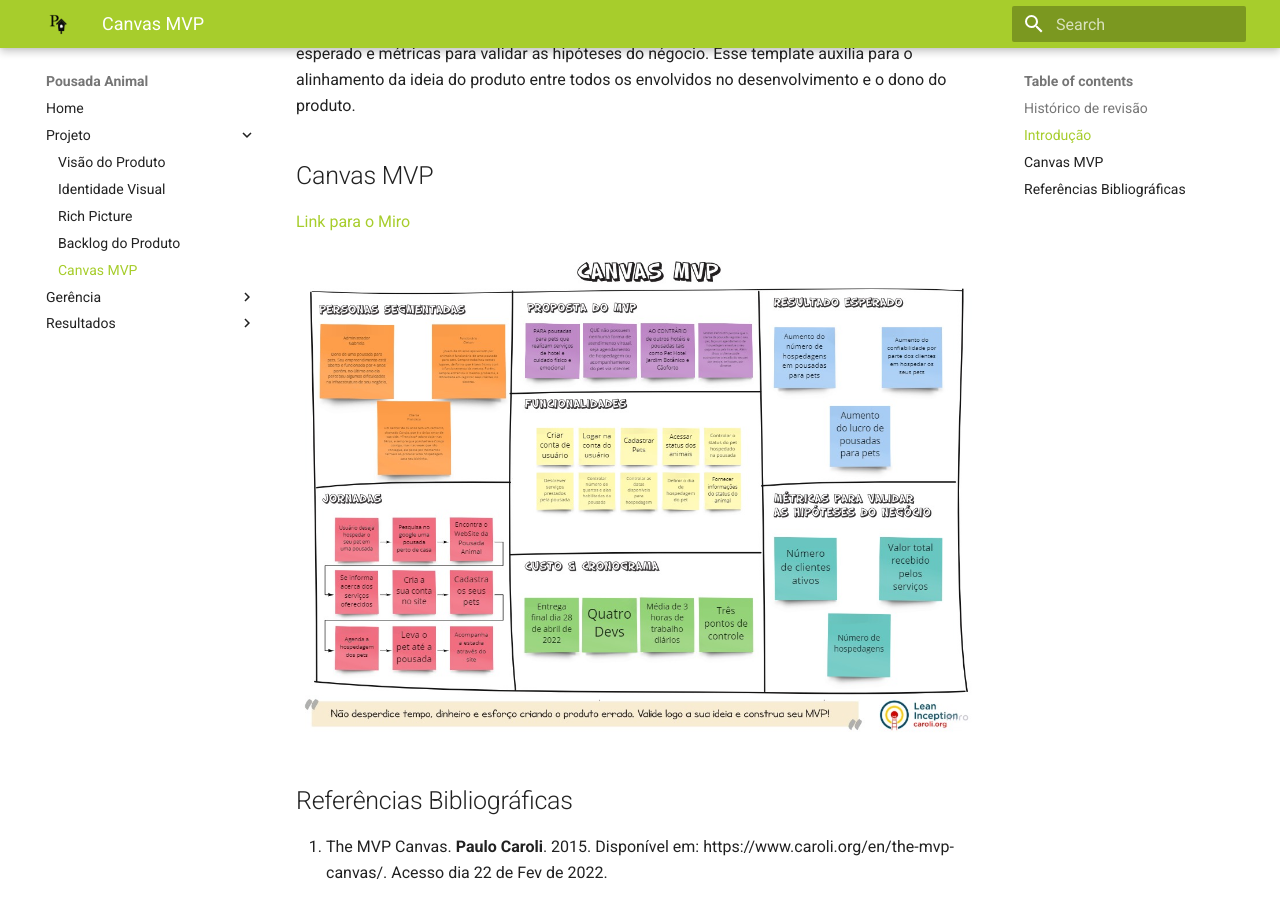
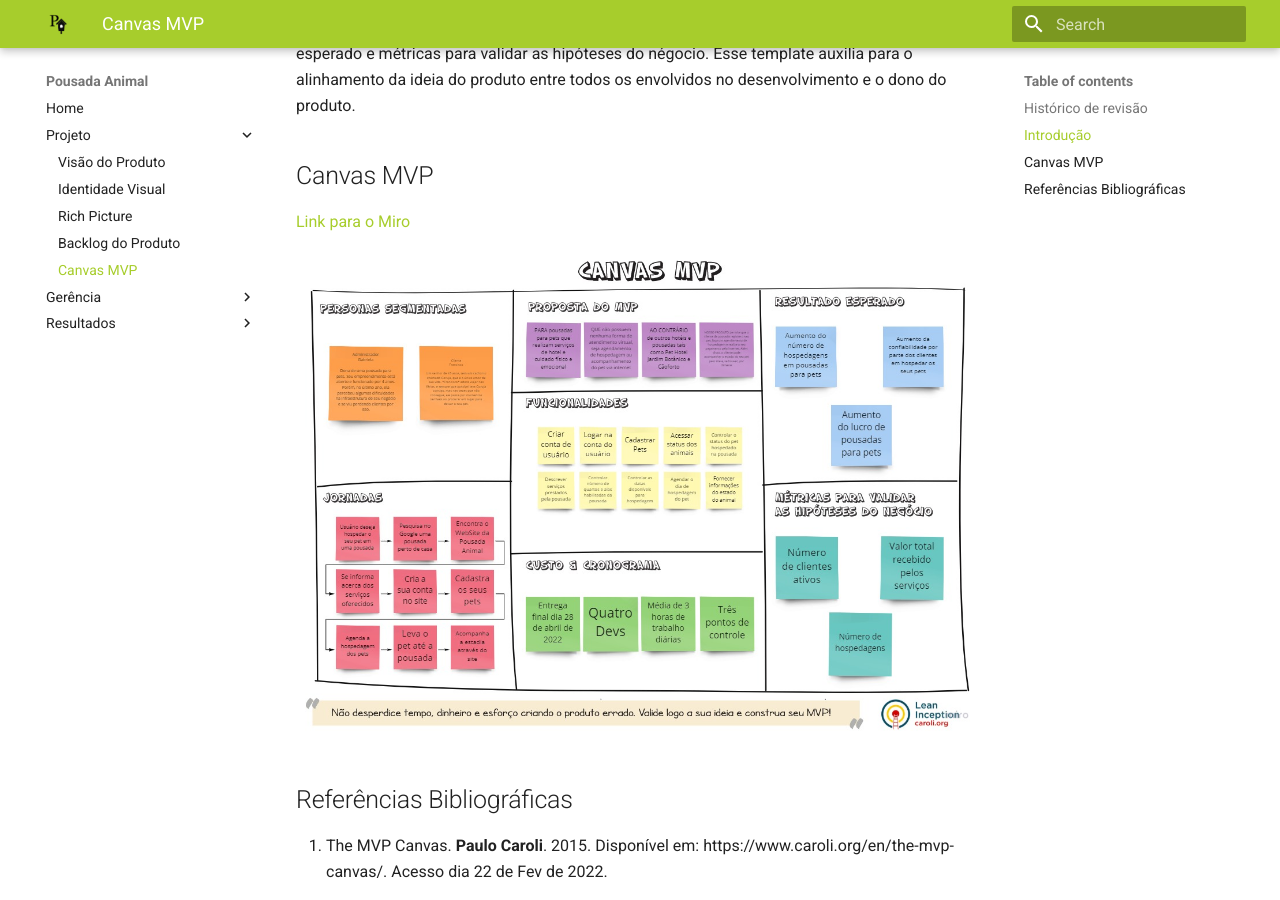
Before and after one commit to luisgaboardi/2021.2-PousadaAnimal, an MkDocs documentation site: the page built from docs/canvas-mvp.md, in a window 1280 px wide and 900 px high, scrolled down 510 px. Built offline with MkDocs 1.6.1 and Material for MkDocs 9.7.7, drawn with Linux system fonts in a browser that asks for light colours.

Commit message:
Update MVP personas

```diff
--- a/docs/canvas-mvp.md
+++ b/docs/canvas-mvp.md
@@ -15,7 +15,7 @@ O Canvas MVP é um template de _startup lean_ para a validação de ideias de pr
 
 [Link para o Miro](https://miro.com/app/board/uXjVOU3NO04=/?invite_link_id=342459343443)
 
-![Canvas MVP](images/canva-mvp.jpg)
+![Canvas MVP](images/canvas-mvp.jpg)
 
 ## Referências Bibliográficas
 1. The MVP Canvas. **Paulo Caroli**. 2015. Disponível em: https://www.caroli.org/en/the-mvp-canvas/. Acesso dia 22 de Fev de 2022.
```
Also changed, not shown: docs/images/canva-mvp.jpg (deleted), docs/images/canvas-mvp.jpg (added).
